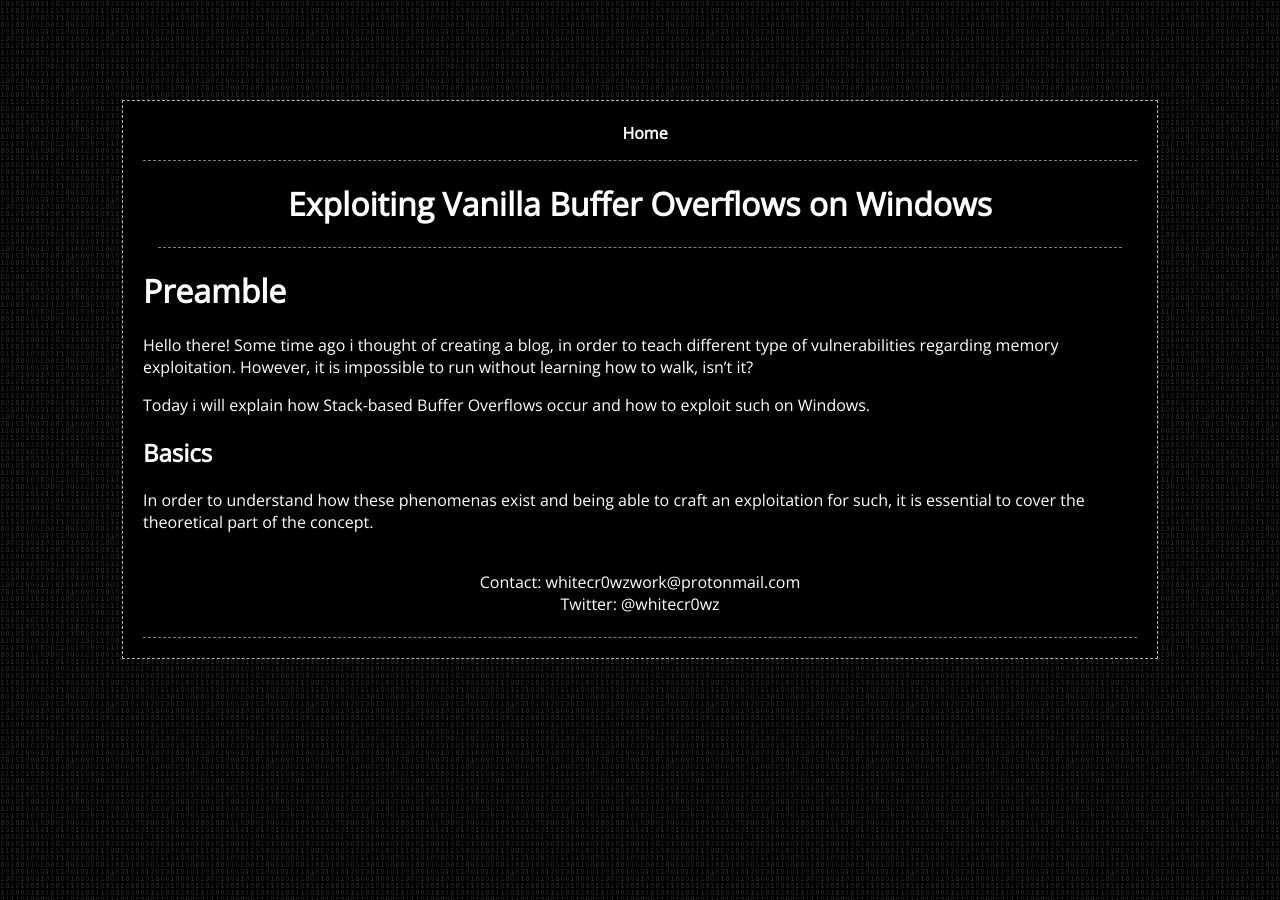
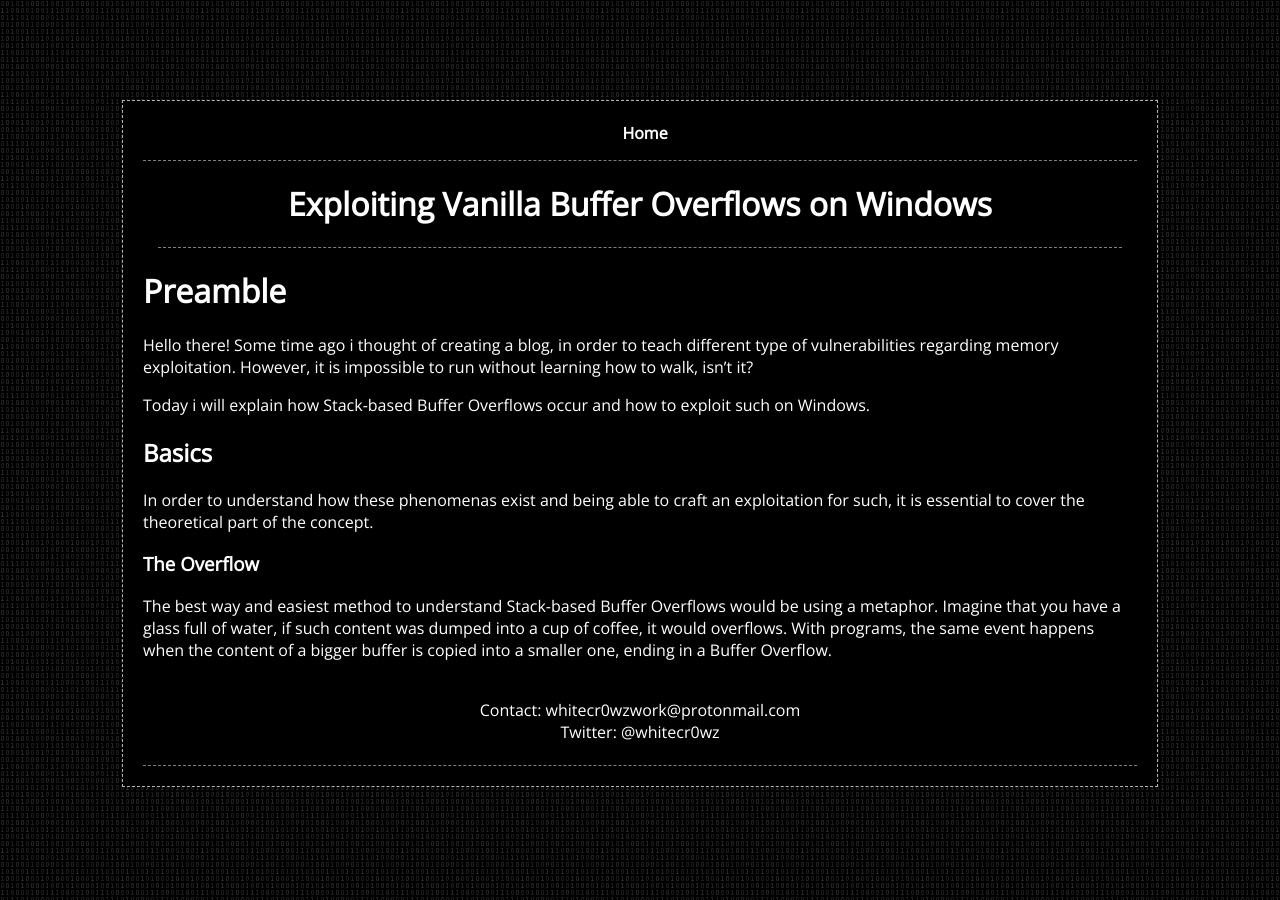
Before and after one commit to whitecr0wz/whitecr0wz.github.io, a Jekyll site: the page built from _posts/posts/2020-03-08-Exploiting-Stack-Overflows-In-Windows.md, in a window 1280 px wide. Built offline with Jekyll 4.4.1, drawn with Linux system fonts in a browser that asks for light colours.

Commit message:
Update 2020-03-08-Exploiting-Stack-Overflows-In-Windows.md

```diff
--- a/_posts/posts/2020-03-08-Exploiting-Stack-Overflows-In-Windows.md
+++ b/_posts/posts/2020-03-08-Exploiting-Stack-Overflows-In-Windows.md
@@ -15,3 +15,6 @@
 ## Basics
 
 In order to understand how these phenomenas exist and being able to craft an exploitation for such, it is essential to cover the theoretical part of the concept.
+
+### The Overflow
+The best way and easiest method to understand Stack-based Buffer Overflows would be using a metaphor. Imagine that you have a glass full  of water, if such content was dumped into a cup of coffee, it would overflows. With programs, the same event happens when the content of a bigger buffer is copied into a smaller one, ending in a Buffer Overflow.
```
